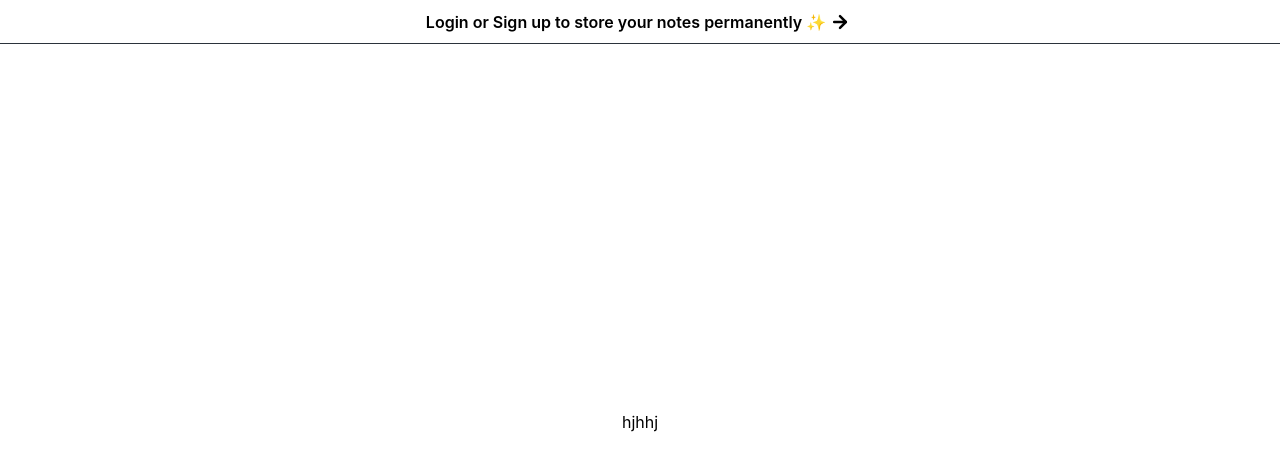
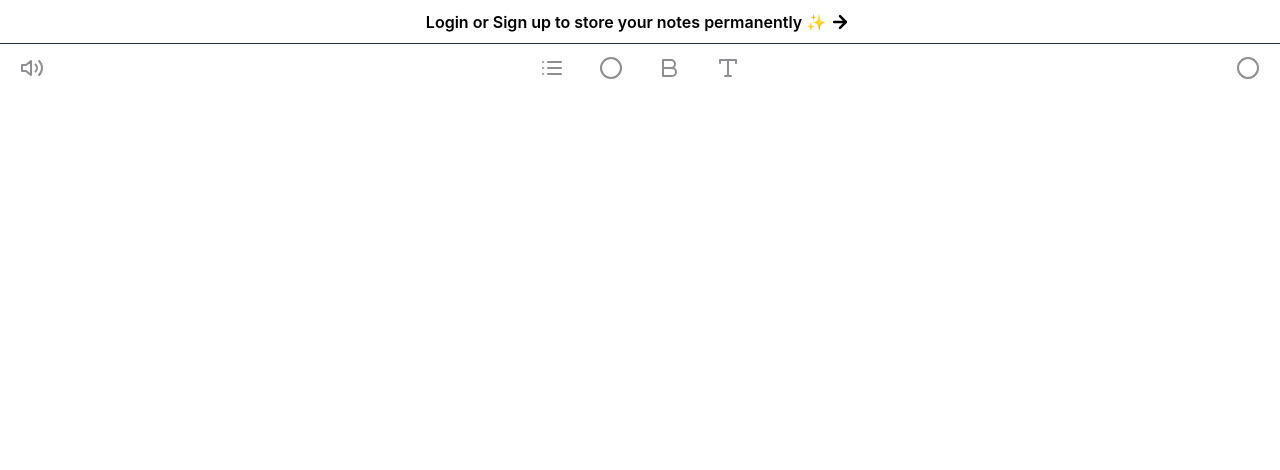
Before and after one commit to amarmanhala/notesbystories, a React (Create React App) app: page / in a window 1280 px wide. Shown: the top 470 px of the page. Built offline with nearby package versions, Linux system fonts and the light colour scheme; no server answers.

Commit message:
Add Tools Menu

```diff
--- a/src/GlobalStyles.js
+++ b/src/GlobalStyles.js
@@ -11,6 +11,8 @@ const GlobalStyles = createGlobalStyle`
         --system-gray3: #C7C7CC;
         --system-gray: #8E8E93;
 
+        //Sizes
+       --icon-font-size: 24px;
 
 
         //Sizes
--- /dev/null
+++ b/src/components/ChangeBackground.js
@@ -0,0 +1,15 @@
+import React from 'react'
+import { FiCircle } from "react-icons/fi";
+import styled from "styled-components";
+
+const Wrapper = styled.div`
+font-size: var(--icon-font-size);
+`;
+
+export default function ChangeBackground() {
+  return (
+    <Wrapper>
+      <FiCircle></FiCircle>
+    </Wrapper>
+  )
+}
--- /dev/null
+++ b/src/components/ChangeBold.js
@@ -0,0 +1,15 @@
+import React from 'react'
+import { FiBold } from "react-icons/fi";
+import styled from "styled-components";
+
+const Wrapper = styled.div`
+font-size: var(--icon-font-size);
+`;
+
+export default function ChangeBold() {
+  return (
+    <Wrapper>
+      <FiBold></FiBold>
+    </Wrapper>
+  )
+}
--- /dev/null
+++ b/src/components/ChangeColor.js
@@ -0,0 +1,15 @@
+import React from 'react'
+import { FiCircle } from "react-icons/fi";
+import styled from "styled-components";
+
+const Wrapper = styled.div`
+font-size: var(--icon-font-size);
+`;
+
+export default function ChangeColor() {
+  return (
+    <Wrapper>
+      <FiCircle></FiCircle>
+    </Wrapper>
+  )
+}
--- /dev/null
+++ b/src/components/ChangeList.js
@@ -0,0 +1,15 @@
+import React from 'react'
+import { FiList } from "react-icons/fi";
+import styled from "styled-components";
+
+const Wrapper = styled.div`
+font-size: var(--icon-font-size);
+`;
+
+export default function ChangeList() {
+  return (
+    <Wrapper>
+      <FiList></FiList>
+    </Wrapper>
+  )
+}
--- /dev/null
+++ b/src/components/ChangeType.js
@@ -0,0 +1,15 @@
+import React from 'react'
+import { FiType } from "react-icons/fi";
+import styled from "styled-components";
+
+const Wrapper = styled.div`
+font-size: var(--icon-font-size);
+`;
+
+export default function ChangeType() {
+  return (
+    <Wrapper>
+      <FiType></FiType>
+    </Wrapper>
+  )
+}
--- a/src/components/Editor/Editor.js
+++ b/src/components/Editor/Editor.js
@@ -1,6 +1,7 @@
 import React from "react";
 import styled from "styled-components";
 import { device } from "../../Devices";
+import EditorToolBox from "../EditorToolBox";
 
 function Editor({ title }) {
   const Wrapper = styled.main`
@@ -9,22 +10,24 @@ function Editor({ title }) {
     flex: 2;
     width: 70%;
     min-height: calc(100vh - var(--header-height));
-    align-items: center;
+    align-items: flex-start;
     flex-direction: row;
-    justify-content: center;
+    //justify-content: center;
 
     @media ${device.mobileM} {
     width: 100%;
     border-right: none;
   }
-  @media ${device.laptop} {
-    width: 100%;
+  @media ${device.laptopL} {
+    width: 70%;
+    border-right: 1px solid var(--border-color);
+
   }
   `;
 
   return (
     <Wrapper>
-      hjhhj
+      <EditorToolBox></EditorToolBox>
     </Wrapper>
   );
 }
--- /dev/null
+++ b/src/components/EditorToolBox.js
@@ -0,0 +1,49 @@
+import React from "react";
+import styled from "styled-components";
+import ChangeBackground from "./ChangeBackground";
+import ChangeColor from "./ChangeColor";
+import ChangeList from "./ChangeList";
+import Volume from "./Volume";
+import ChangeBold from "./ChangeBold";
+import ChangeType from "./ChangeType";
+
+
+const EditorToolBoxWrapper = styled.div`
+  background-color: transparent;
+  width: 100%;
+  min-height: 48px;
+  display: flex;
+  flex-direction: row;
+  align-items: center;
+  justify-content: space-between;
+  padding: 10px 20px;
+  color: var(--system-gray);
+
+  //border-bottom: 1px solid var(--border-color);
+`;
+const GroupedTools = styled.div`
+  width: 200px;
+  min-height: 100%;
+  display: flex;
+  flex-direction: row;
+  align-items: center;
+  justify-content: space-between;
+  color: var(--system-gray);
+`;
+
+export default function EditorToolBox() {
+  return (
+    <EditorToolBoxWrapper>
+      <Volume></Volume>
+
+      <GroupedTools>
+        <ChangeList></ChangeList>
+        <ChangeColor></ChangeColor>
+        <ChangeBold></ChangeBold>
+        <ChangeType></ChangeType>
+      </GroupedTools>
+
+      <ChangeBackground></ChangeBackground>
+    </EditorToolBoxWrapper>
+  );
+}
--- a/src/components/Logout.js
+++ b/src/components/Logout.js
@@ -5,12 +5,13 @@ import {
   signOut,
 } from "firebase/auth";
 import { auth } from "../firebase-config";
+import { FiLogOut } from "react-icons/fi";
 
 const LogoutButton = styled.button`
   font-size: 16px;
   color: var(--system-gray);
   &:hover {
-    color: var(--system-gray3);
+    color: #FF453A;
   }
   @media ${device.mobileM} {
     font-size: 12px;
@@ -22,5 +23,5 @@ export default function Logout() {
   const signout = async () => {
     await signOut(auth);
   };
-  return <LogoutButton type="button" onClick={() => signout()}>Logout</LogoutButton>;
+  return <LogoutButton type="button" onClick={() => signout()}><FiLogOut></FiLogOut></LogoutButton>;
 }
--- /dev/null
+++ b/src/components/Volume.js
@@ -0,0 +1,15 @@
+import React from 'react'
+import { FiVolume2 } from "react-icons/fi";
+import styled from "styled-components";
+
+const Wrapper = styled.div`
+font-size: var(--icon-font-size);
+`;
+
+export default function Volume() {
+  return (
+    <Wrapper>
+      <FiVolume2></FiVolume2>
+    </Wrapper>
+  )
+}
```
Also changed, not shown: src/components/Layout.js (+3 -4 lines).
